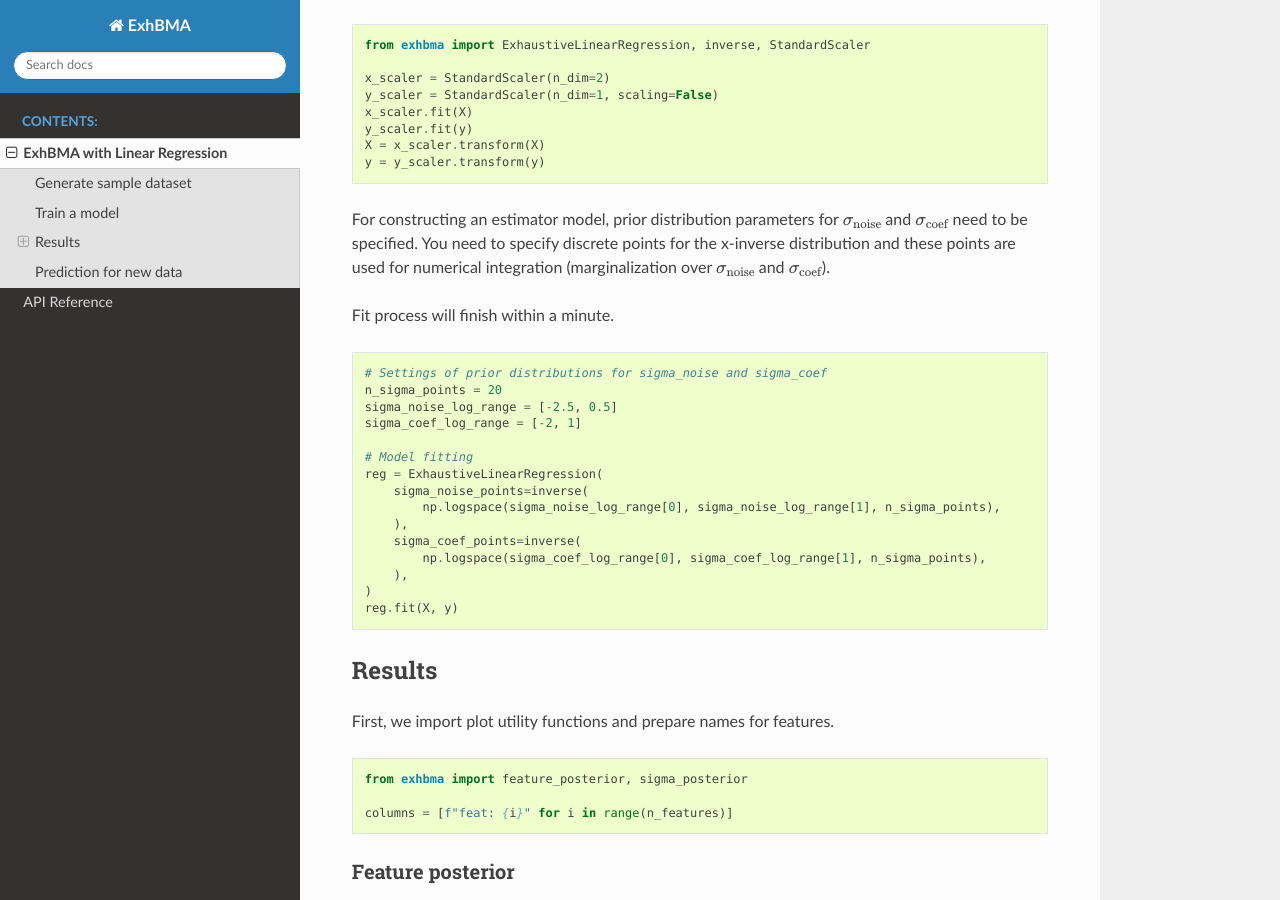
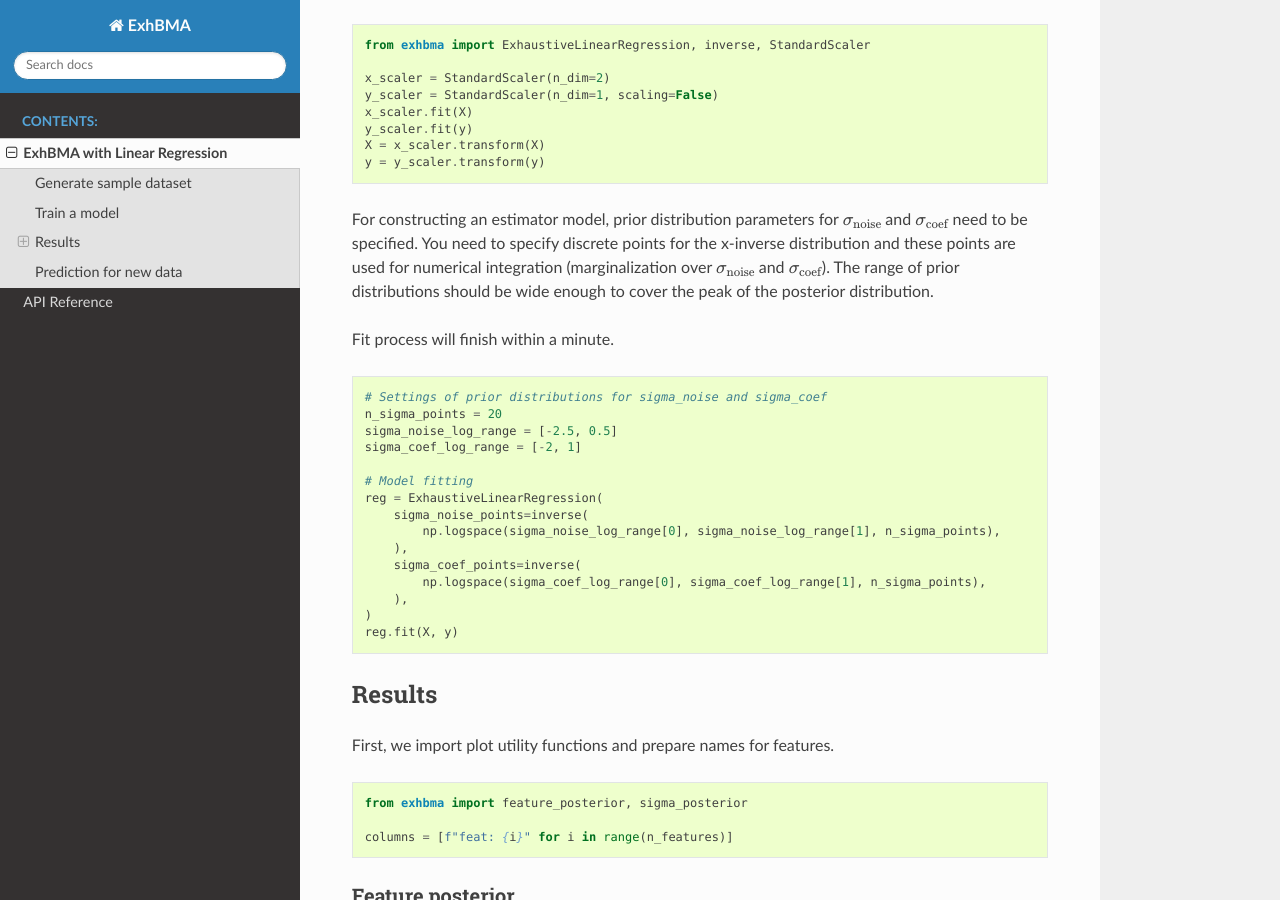
Before and after one commit to okada-lab/exhbma, a Sphinx documentation site: the page built from docs/source/linear_regression.rst, in a window 1280 px wide and 900 px high, scrolled down 773 px. Built offline with Sphinx 7.4.7 and the Read the Docs theme 2.0.0, drawn with Linux system fonts in a browser that asks for light colours.

Commit message:
docs: Update

```diff
--- a/docs/source/linear_regression.rst
+++ b/docs/source/linear_regression.rst
@@ -53,6 +53,7 @@ and :math:`\sigma_{\text{coef}}` need to be specified.
 You need to specify discrete points for the x-inverse distribution and
 these points are used for numerical integration (marginalization over
 :math:`\sigma_{\text{noise}}` and :math:`\sigma_{\text{coef}}`).
+The range of prior distributions should be wide enough to cover the peak of the posterior distribution.
 
 Fit process will finish within a minute.
 
```
